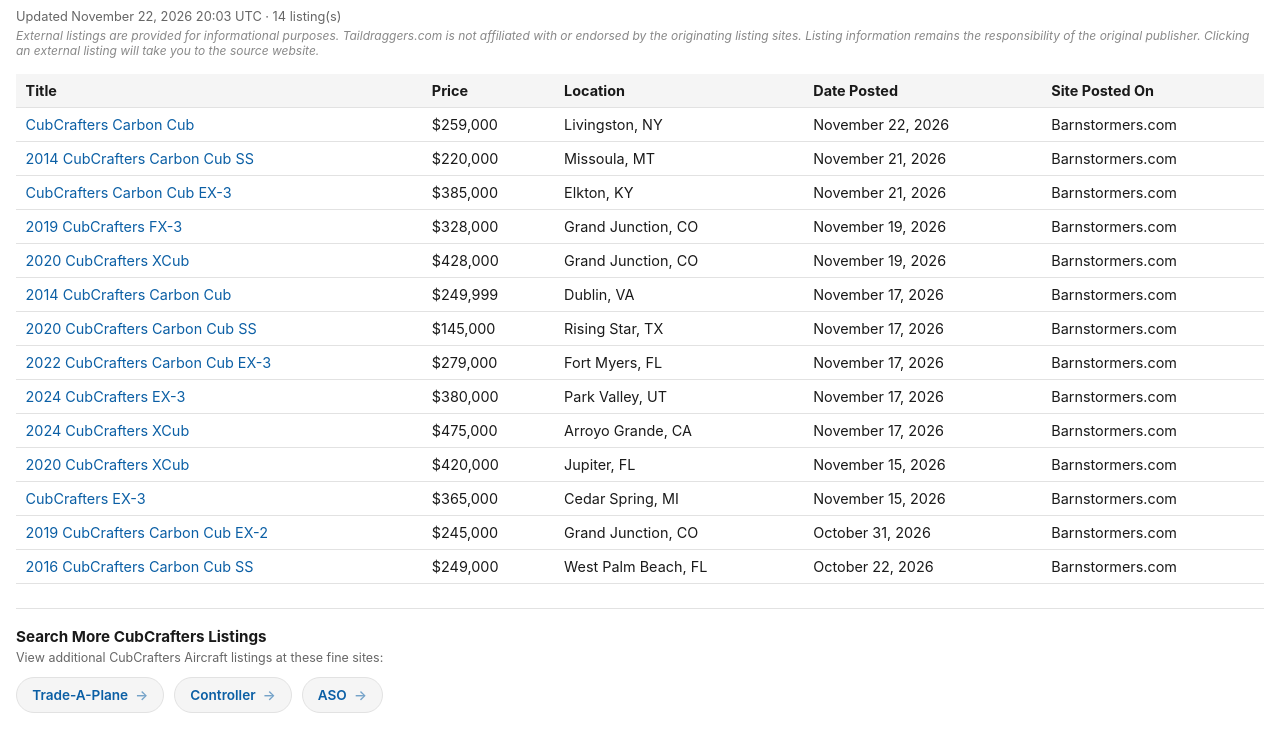
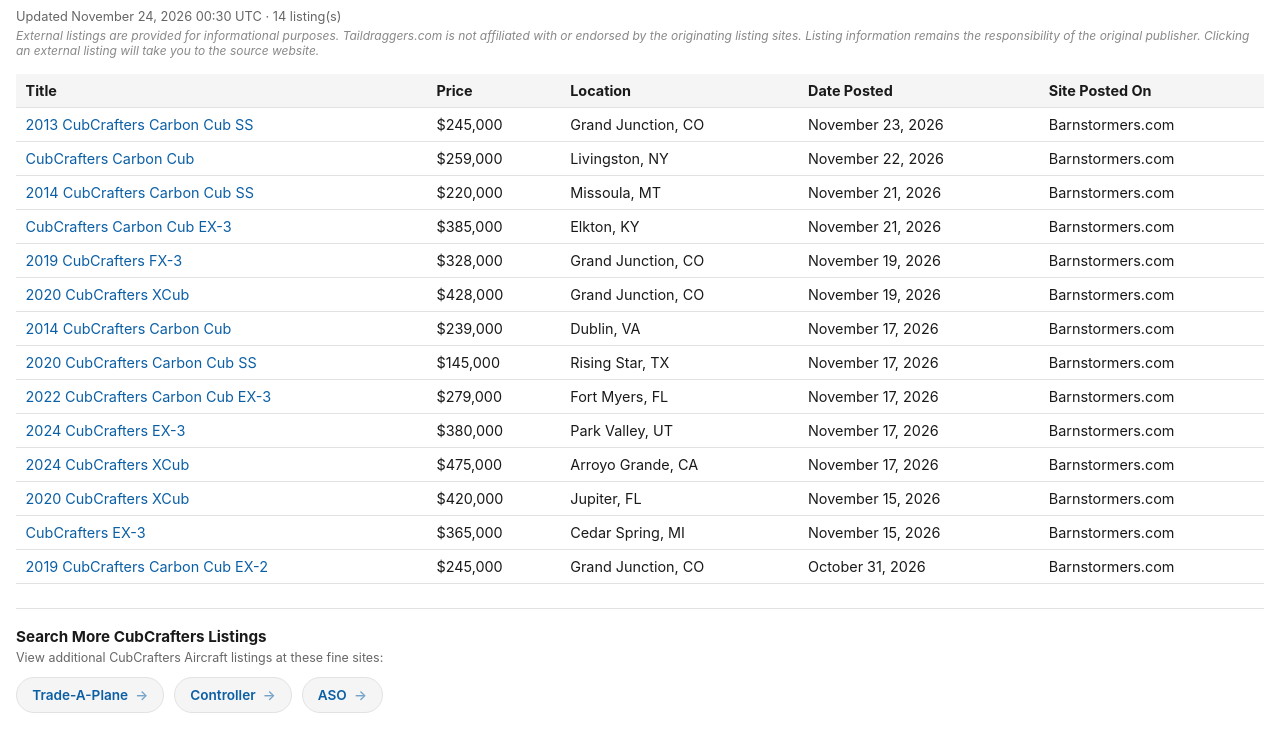
Before and after one commit to taildraggers/cub-crafters, a plain HTML site: page docs/index.html in a window 1280 px wide. Shown: the part 43-794 px from the top of the page. Drawn offline with Linux system fonts and the light colour scheme.

Commit message:
Update CubCrafters listings (2026-11-24)

```diff
--- a/docs/index.html
+++ b/docs/index.html
@@ -76,19 +76,20 @@
 </head>
 <body>
   <h1>Other CubCrafters Ads on the Web</h1>
-  <div class="updated">Updated November 22, 2026 20:03 UTC &middot; 14 listing(s)</div>
+  <div class="updated">Updated November 24, 2026 00:30 UTC &middot; 14 listing(s)</div>
   <div class="disclaimer">External listings are provided for informational purposes. Taildraggers.com is not affiliated with or endorsed by the originating listing sites. Listing information remains the responsibility of the original publisher. Clicking an external listing will take you to the source website.</div>
   <table>
     <thead>
       <tr><th>Title</th><th>Price</th><th>Location</th><th>Date Posted</th><th>Site Posted On</th></tr>
     </thead>
     <tbody>
+        <tr><td><a href="https://www.barnstormers.com/classified-2085289-2013-Carbon-Cub-SS.html" target="_blank" rel="noopener noreferrer">2013 CubCrafters Carbon Cub SS</a></td><td>$245,000</td><td>Grand Junction, CO</td><td>November 23, 2026</td><td>Barnstormers.com</td></tr>
         <tr><td><a href="https://www.barnstormers.com/classified-2055373-Beautiful-Carbon-Cub.html" target="_blank" rel="noopener noreferrer">CubCrafters Carbon Cub</a></td><td>$259,000</td><td>Livingston, NY</td><td>November 22, 2026</td><td>Barnstormers.com</td></tr>
         <tr><td><a href="https://www.barnstormers.com/classified-2084995-2014-CubCrafters-Carboncub-SS.html" target="_blank" rel="noopener noreferrer">2014 CubCrafters Carbon Cub SS</a></td><td>$220,000</td><td>Missoula, MT</td><td>November 21, 2026</td><td>Barnstormers.com</td></tr>
         <tr><td><a href="https://www.barnstormers.com/classified-2085020-Carbon-Cub-EX3.html" target="_blank" rel="noopener noreferrer">CubCrafters Carbon Cub EX-3</a></td><td>$385,000</td><td>Elkton, KY</td><td>November 21, 2026</td><td>Barnstormers.com</td></tr>
         <tr><td><a href="https://www.barnstormers.com/classified-2084622-2019-CUBCRAFTERS-FX-3.html" target="_blank" rel="noopener noreferrer">2019 CubCrafters FX-3</a></td><td>$328,000</td><td>Grand Junction, CO</td><td>November 19, 2026</td><td>Barnstormers.com</td></tr>
         <tr><td><a href="https://www.barnstormers.com/classified-2084613-2020-CubCrafters-Nx-Cub.html" target="_blank" rel="noopener noreferrer">2020 CubCrafters XCub</a></td><td>$428,000</td><td>Grand Junction, CO</td><td>November 19, 2026</td><td>Barnstormers.com</td></tr>
-        <tr><td><a href="https://www.barnstormers.com/classified-2084436-2014-Cubcrafters-Carbon-Cub.html" target="_blank" rel="noopener noreferrer">2014 CubCrafters Carbon Cub</a></td><td>$249,999</td><td>Dublin, VA</td><td>November 17, 2026</td><td>Barnstormers.com</td></tr>
+        <tr><td><a href="https://www.barnstormers.com/classified-2084436-2014-Cubcrafters-Carbon-Cub.html" target="_blank" rel="noopener noreferrer">2014 CubCrafters Carbon Cub</a></td><td>$239,000</td><td>Dublin, VA</td><td>November 17, 2026</td><td>Barnstormers.com</td></tr>
         <tr><td><a href="https://www.barnstormers.com/classified-2084339-2020-CubCrafters-Carbon-Cub-SS.html" target="_blank" rel="noopener noreferrer">2020 CubCrafters Carbon Cub SS</a></td><td>$145,000</td><td>Rising Star, TX</td><td>November 17, 2026</td><td>Barnstormers.com</td></tr>
         <tr><td><a href="https://www.barnstormers.com/classified-2061098-2022-Carbon-Cub-EX-3.html" target="_blank" rel="noopener noreferrer">2022 CubCrafters Carbon Cub EX-3</a></td><td>$279,000</td><td>Fort Myers, FL</td><td>November 17, 2026</td><td>Barnstormers.com</td></tr>
         <tr><td><a href="https://www.barnstormers.com/classified-2084388-2024-CUBCRAFTERS-EX3.html" target="_blank" rel="noopener noreferrer">2024 CubCrafters EX-3</a></td><td>$380,000</td><td>Park Valley, UT</td><td>November 17, 2026</td><td>Barnstormers.com</td></tr>
@@ -96,7 +97,6 @@
         <tr><td><a href="https://www.barnstormers.com/classified-2061259-2020-NXCub.html" target="_blank" rel="noopener noreferrer">2020 CubCrafters XCub</a></td><td>$420,000</td><td>Jupiter, FL</td><td>November 15, 2026</td><td>Barnstormers.com</td></tr>
         <tr><td><a href="https://www.barnstormers.com/classified-2079005-cubcrafters-EX3.html" target="_blank" rel="noopener noreferrer">CubCrafters EX-3</a></td><td>$365,000</td><td>Cedar Spring, MI</td><td>November 15, 2026</td><td>Barnstormers.com</td></tr>
         <tr><td><a href="https://www.barnstormers.com/classified-2046463-2019-Carbon-Cub-EX-2.html" target="_blank" rel="noopener noreferrer">2019 CubCrafters Carbon Cub EX-2</a></td><td>$245,000</td><td>Grand Junction, CO</td><td>October 31, 2026</td><td>Barnstormers.com</td></tr>
-        <tr><td><a href="https://www.barnstormers.com/classified-2074630-2016-Carbon-Cub-SS.html" target="_blank" rel="noopener noreferrer">2016 CubCrafters Carbon Cub SS</a></td><td>$249,000</td><td>West Palm Beach, FL</td><td>October 22, 2026</td><td>Barnstormers.com</td></tr>
     </tbody>
   </table>
   <div class="more-resources">
```
